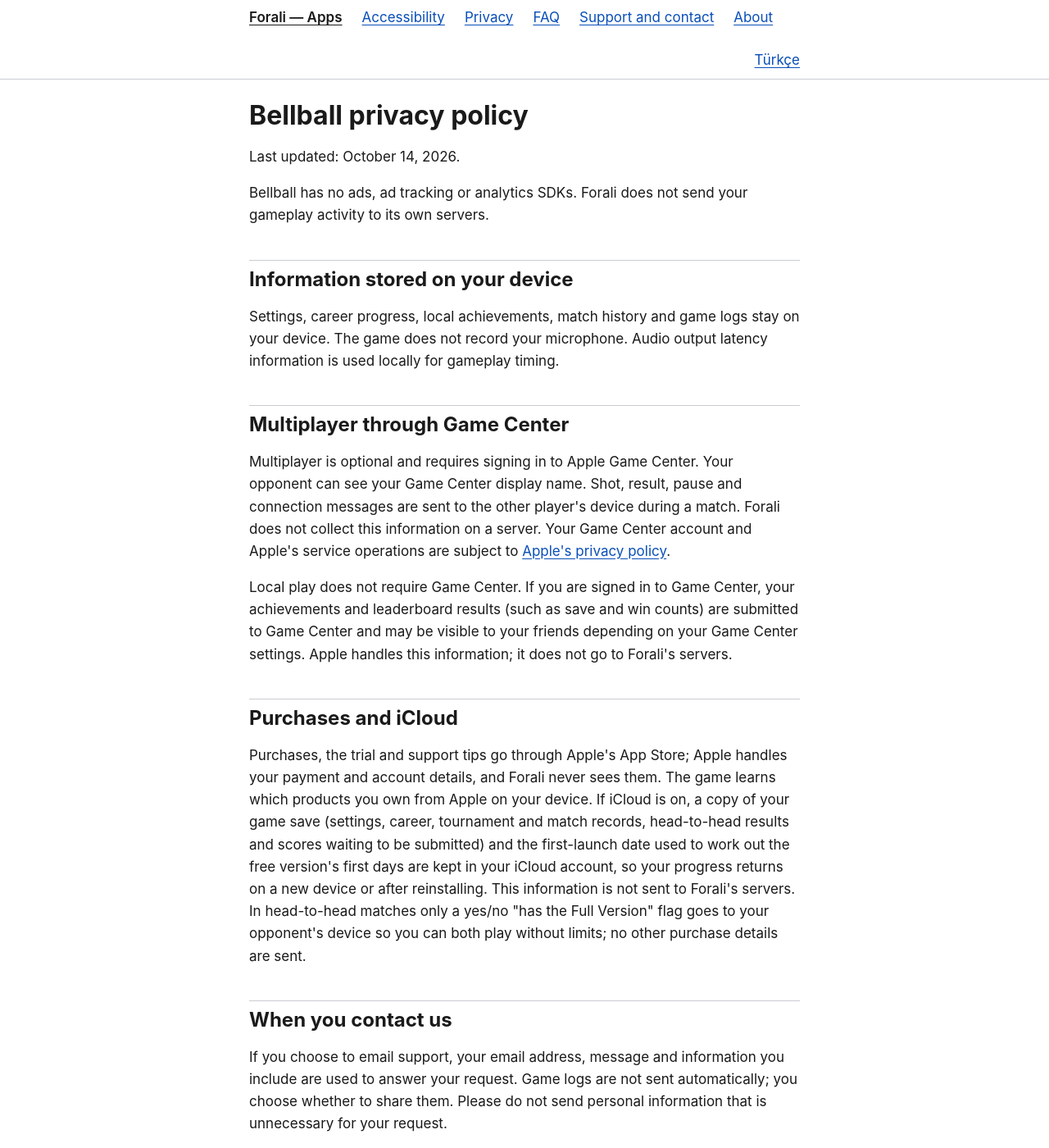
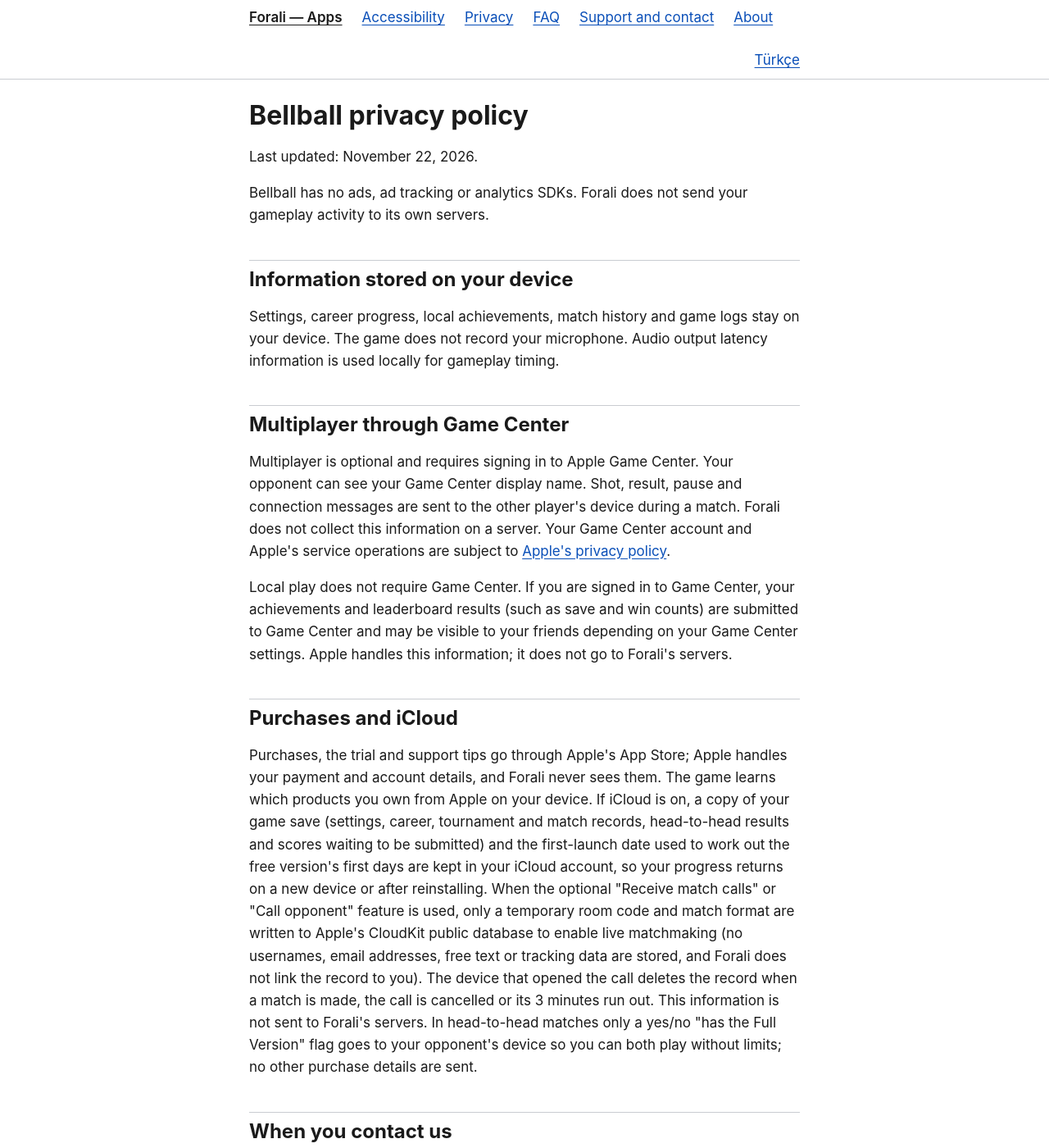
Before and after one commit to recepgur07-bot/recepgur07-bot.github.io, a Jekyll site: the page built from en/bellball/privacy.md, in a window 1280 px wide and 1400 px high. Shown: the whole window at 82% size. Built offline with Jekyll 4.4.1, drawn with Linux system fonts in a browser that asks for light colours.

Commit message:
Bellball gizlilik: rakip çağır (CloudKit geçici kayıt) eklendi (TR/EN)
Co-Authored-By: Claude Opus 5.5 <noreply@anthropic.com>

```diff
--- a/en/bellball/privacy.md
+++ b/en/bellball/privacy.md
@@ -11,7 +11,7 @@ description: Privacy information about Bellball's local records, Game Center, pu
 ---
 # Bellball privacy policy
 
-Last updated: October 14, 2026.
+Last updated: November 22, 2026.
 
 Bellball has no ads, ad tracking or analytics SDKs. Forali does not send your gameplay activity to its own servers.
 
@@ -27,7 +27,7 @@ Local play does not require Game Center. If you are signed in to Game Center, yo
 
 ## Purchases and iCloud
 
-Purchases, the trial and support tips go through Apple's App Store; Apple handles your payment and account details, and Forali never sees them. The game learns which products you own from Apple on your device. If iCloud is on, a copy of your game save (settings, career, tournament and match records, head-to-head results and scores waiting to be submitted) and the first-launch date used to work out the free version's first days are kept in your iCloud account, so your progress returns on a new device or after reinstalling. This information is not sent to Forali's servers. In head-to-head matches only a yes/no "has the Full Version" flag goes to your opponent's device so you can both play without limits; no other purchase details are sent.
+Purchases, the trial and support tips go through Apple's App Store; Apple handles your payment and account details, and Forali never sees them. The game learns which products you own from Apple on your device. If iCloud is on, a copy of your game save (settings, career, tournament and match records, head-to-head results and scores waiting to be submitted) and the first-launch date used to work out the free version's first days are kept in your iCloud account, so your progress returns on a new device or after reinstalling. When the optional "Receive match calls" or "Call opponent" feature is used, only a temporary room code and match format are written to Apple's CloudKit public database to enable live matchmaking (no usernames, email addresses, free text or tracking data are stored, and Forali does not link the record to you). The device that opened the call deletes the record when a match is made, the call is cancelled or its 3 minutes run out. This information is not sent to Forali's servers. In head-to-head matches only a yes/no "has the Full Version" flag goes to your opponent's device so you can both play without limits; no other purchase details are sent.
 
 ## When you contact us
 
```
Also changed, not shown: tr/bellball/gizlilik.md (+2 -2 lines).
